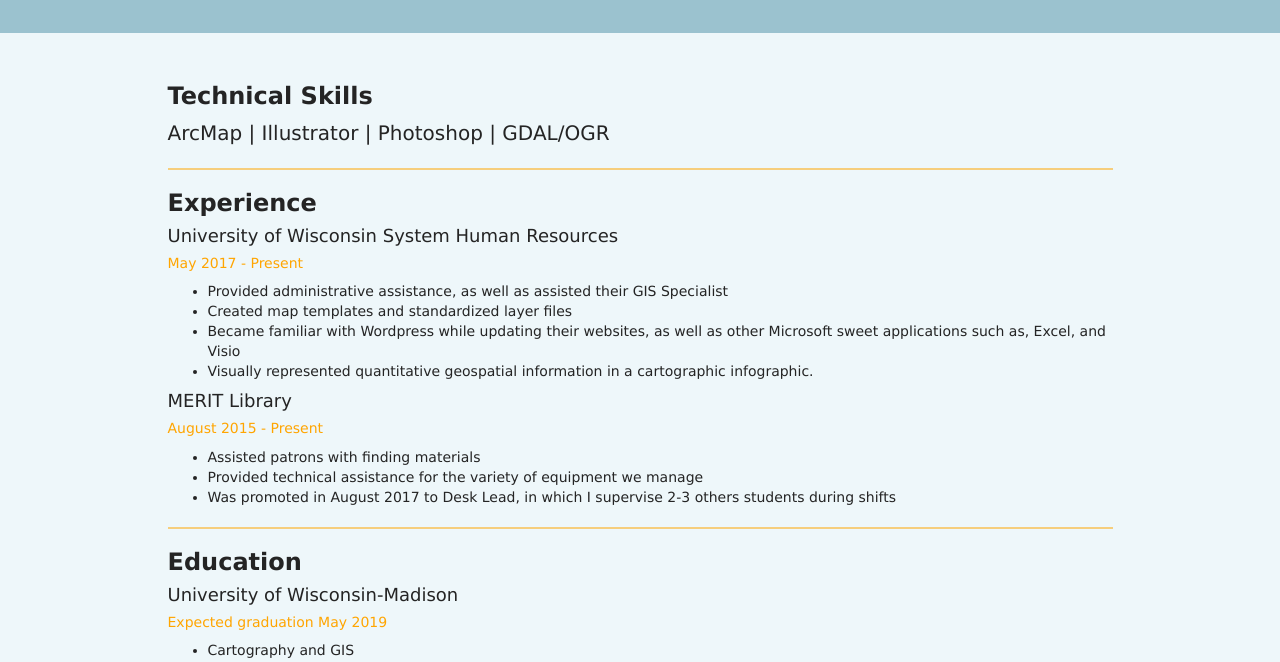
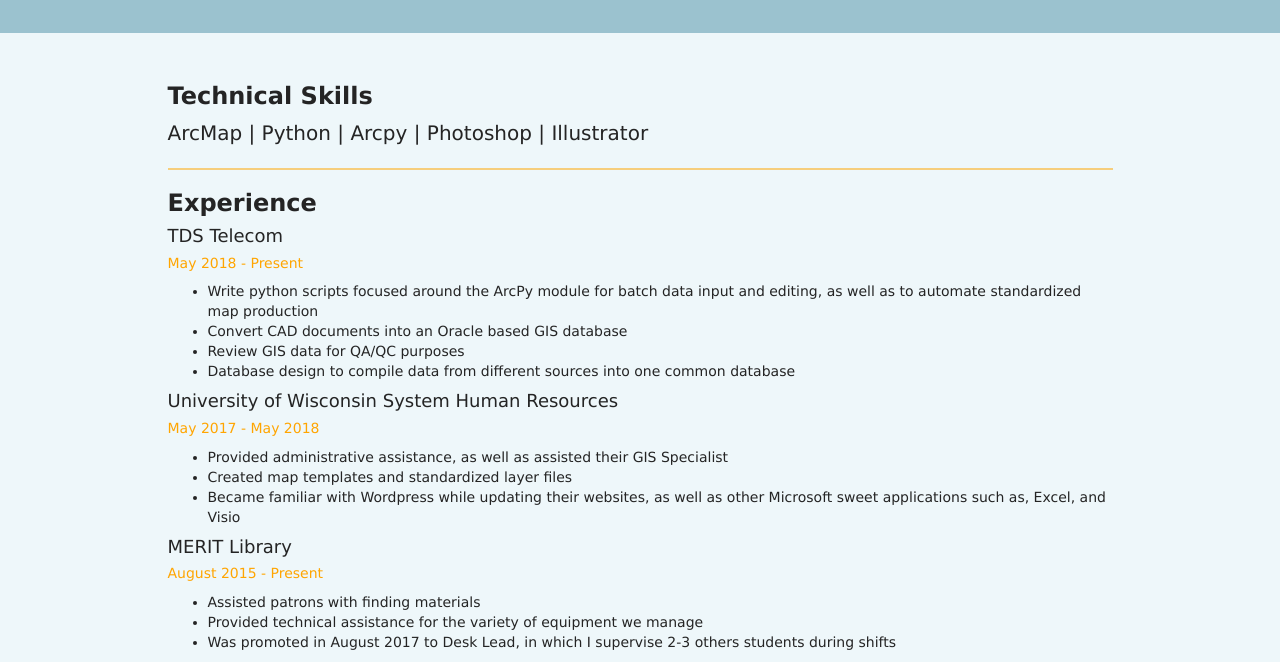
Before and after one commit to trevgrayson/old_website, a plain HTML site: page resume.html in a window 1280 px wide. Shown: the part 138-800 px from the top of the page. Drawn offline with nearby package versions, Linux system fonts and the light colour scheme.

Commit message:
Add files via upload

```diff
--- a/resume.html
+++ b/resume.html
@@ -50,17 +50,24 @@
         <div class="col-md-10 col-md-offset-1 resume">
           <h3>Technical Skills</h3>
           <p>
-			ArcMap | Illustrator | Photoshop | GDAL/OGR
+			ArcMap | Python | Arcpy | Photoshop | Illustrator
           </p>
           <hr>
-          <h3>Experience</h3>
+					<h3>Experience</h3>
+					<h4>TDS Telecom<h4>
+							<h5>May 2018 - Present</h5>
+									<ul>
+										<li>Write python scripts focused around the ArcPy module for batch data input and editing, as well as to automate standardized map production</li>
+										<li>Convert CAD documents into an Oracle based GIS database</li>
+										<li>Review GIS data for QA/QC purposes</li>
+										<li>Database design to compile data from different sources into one common database</li>
+									</ul>
           <h4>University of Wisconsin System Human Resources<h4>
-		  <h5>May 2017 - Present</h5>
+		  <h5>May 2017 - May 2018</h5>
           <ul>
             <li>Provided administrative assistance, as well as assisted their GIS Specialist</li>
-			<li>Created map templates and standardized layer files
+						<li>Created map templates and standardized layer files
             <li>Became familiar with Wordpress while updating their websites, as well as other Microsoft sweet applications such as, Excel, and Visio</li>
-            <li>Visually represented quantitative geospatial information in a cartographic infographic.</li>
           </ul>
           <h4>MERIT Library</h4>
 		  <h5>August 2015 - Present</h5>
@@ -72,9 +79,9 @@
           <hr>
           <h3>Education</h3>
           <h4>University of Wisconsin-Madison</h4>
-		  <h5>Expected graduation May 2019</h5>
+		  <h5>Expected graduation May 2019 GPA: 3.2</h5>
           <ul>
-            <li>Cartography and GIS</li>
+            <li>Cartography and GIS, Geography</li>
           </ul>
           <hr>
 		  <h3>Full Resume<//h3>
```
Also changed, not shown: index.html (+5 -0 lines), projects.html (+10 -10 lines), assets/BWCACompleteThumb.png, 3 other files.
